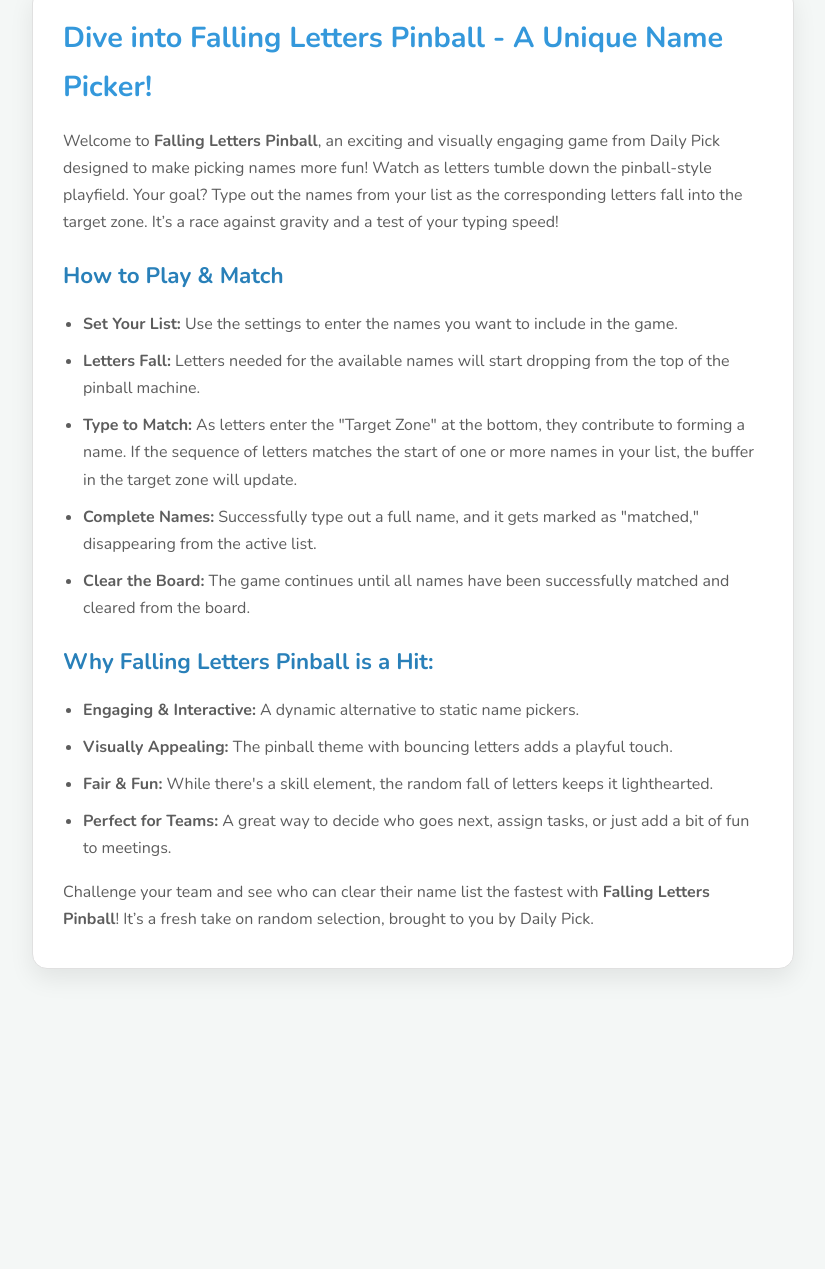
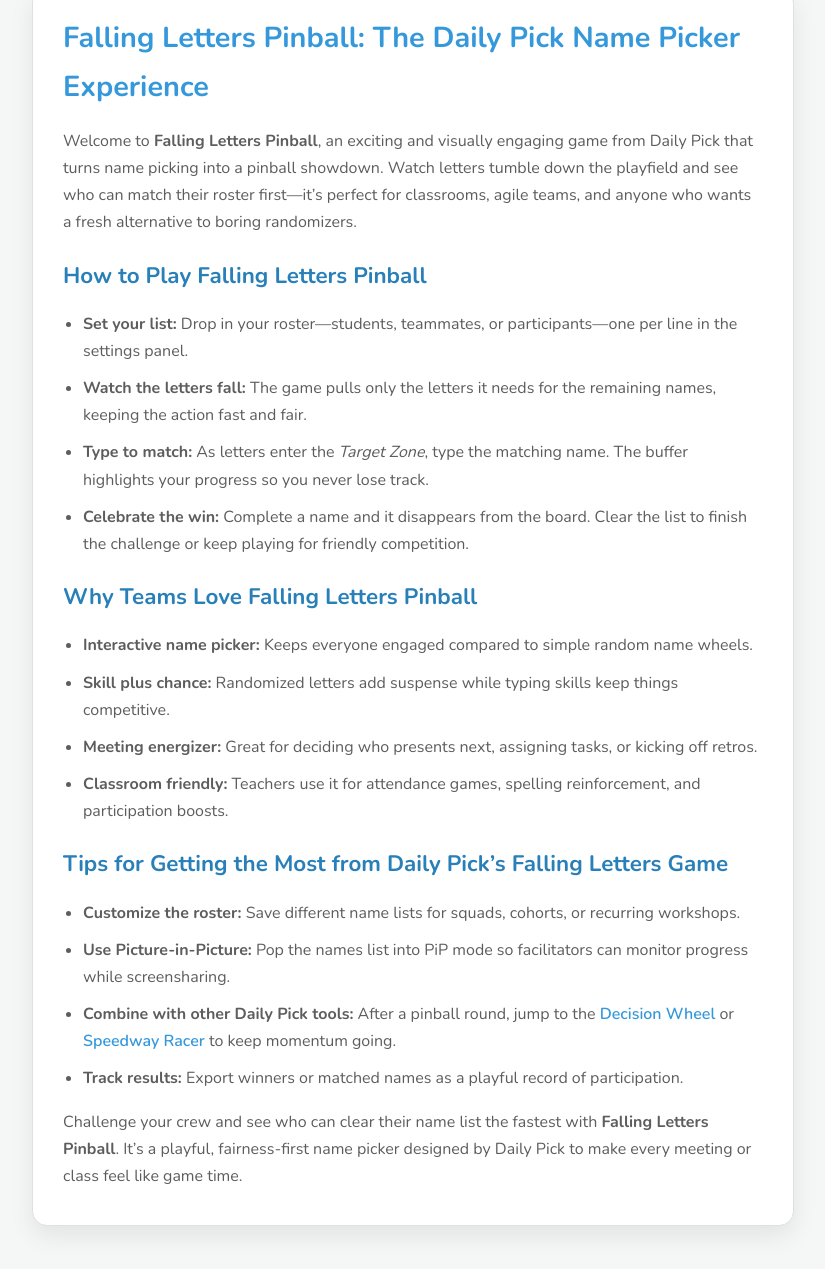
Before and after one commit to Dimakoua/dailypick, an Eleventy site: page letters/index.html in a window 1280 px wide. Shown: the part 879-2148 px from the top of the page, without its empty margins (227-1052 px from the left). Before the commit the page ends 1898 px from the top, so only its background shows below. Built offline with nearby package versions, Linux system fonts and the light colour scheme; Eleventy itself is replaced by a stand-in of ours; files that its build step writes are made by us from their sources.

Commit message:
improve SEO

```diff
--- a/letters/index.html
+++ b/letters/index.html
@@ -9,7 +9,7 @@
     <meta name="description"
         content="Play Falling Letters Pinball, a fun and interactive game to match names as they fall. A unique way to pick names for your team from Daily Pick.">
     <meta name="keywords"
-        content="falling letters, pinball game, name picker, interactive game, team game, daily pick, letter matching, office games, agile tools">
+        content="falling letters pinball, random name picker, interactive team game, classroom attendance game, agile icebreaker, meeting energizer, Daily Pick tools, letter matching challenge, remote team activity, fun name selection">
 
     <!-- Open Graph / Facebook -->
     <meta property="og:type" content="website">
@@ -17,6 +17,14 @@
     <meta property="og:title" content="Falling Letters Pinball - Engaging Name Picker | Daily Pick">
     <meta property="og:description" content="A fun pinball-style letter matching game to pick names.">
     <meta property="og:image" content="https://dailypick.dev/assets/og-image-main.png">
+    <meta property="og:image:alt" content="Screenshot of Daily Pick's Falling Letters Pinball name picker game with bouncing letters">
+
+    <!-- Twitter -->
+    <meta name="twitter:card" content="summary_large_image">
+    <meta name="twitter:title" content="Falling Letters Pinball - Engaging Name Picker | Daily Pick">
+    <meta name="twitter:description" content="Drop letters, type names, and pick teammates the playful way with Daily Pick's Falling Letters Pinball.">
+    <meta name="twitter:image" content="https://dailypick.dev/assets/og-image-main.png">
+    <meta name="twitter:image:alt" content="Screenshot of Daily Pick's Falling Letters Pinball name picker game with bouncing letters">
 
     <link rel="canonical" href="https://dailypick.dev/letters/">
     <!-- Favicon Links -->
@@ -33,6 +41,23 @@
     <link href="https://fonts.googleapis.com/css2?family=Nunito:wght@300;400;600;700&display=swap" rel="stylesheet">
     <link rel="stylesheet" href="style.css">
     <script src="/assets/js/results-pip.js" defer></script>
+    <script type="application/ld+json">
+    {
+        "@context": "https://schema.org",
+        "@type": "WebApplication",
+        "name": "Falling Letters Pinball",
+        "operatingSystem": "Any",
+        "applicationCategory": "GameApplication",
+        "url": "https://dailypick.dev/letters/",
+        "image": "https://dailypick.dev/assets/og-image-main.png",
+        "description": "Play Falling Letters Pinball, a Daily Pick mini-game that turns name picking into a fun pinball challenge.",
+        "publisher": {
+            "@type": "Organization",
+            "name": "Daily Pick",
+            "url": "https://dailypick.dev"
+        }
+    }
+    </script>
 </head>
 
 <body>
@@ -62,26 +87,33 @@
     </div>
 
     <div class="seo-content-area">
-        <h2>Dive into Falling Letters Pinball - A Unique Name Picker!</h2>
-        <p>Welcome to <strong>Falling Letters Pinball</strong>, an exciting and visually engaging game from Daily Pick designed to make picking names more fun! Watch as letters tumble down the pinball-style playfield. Your goal? Type out the names from your list as the corresponding letters fall into the target zone. It’s a race against gravity and a test of your typing speed!</p>
+        <h2>Falling Letters Pinball: The Daily Pick Name Picker Experience</h2>
+        <p>Welcome to <strong>Falling Letters Pinball</strong>, an exciting and visually engaging game from Daily Pick that turns name picking into a pinball showdown. Watch letters tumble down the playfield and see who can match their roster first—it’s perfect for classrooms, agile teams, and anyone who wants a fresh alternative to boring randomizers.</p>
 
-        <h3>How to Play & Match</h3>
+        <h3>How to Play Falling Letters Pinball</h3>
         <ul>
-            <li><strong>Set Your List:</strong> Use the settings to enter the names you want to include in the game.</li>
-            <li><strong>Letters Fall:</strong> Letters needed for the available names will start dropping from the top of the pinball machine.</li>
-            <li><strong>Type to Match:</strong> As letters enter the "Target Zone" at the bottom, they contribute to forming a name. If the sequence of letters matches the start of one or more names in your list, the buffer in the target zone will update.</li>
-            <li><strong>Complete Names:</strong> Successfully type out a full name, and it gets marked as "matched," disappearing from the active list.</li>
-            <li><strong>Clear the Board:</strong> The game continues until all names have been successfully matched and cleared from the board.</li>
+            <li><strong>Set your list:</strong> Drop in your roster—students, teammates, or participants—one per line in the settings panel.</li>
+            <li><strong>Watch the letters fall:</strong> The game pulls only the letters it needs for the remaining names, keeping the action fast and fair.</li>
+            <li><strong>Type to match:</strong> As letters enter the <em>Target Zone</em>, type the matching name. The buffer highlights your progress so you never lose track.</li>
+            <li><strong>Celebrate the win:</strong> Complete a name and it disappears from the board. Clear the list to finish the challenge or keep playing for friendly competition.</li>
         </ul>
 
-        <h3>Why Falling Letters Pinball is a Hit:</h3>
+        <h3>Why Teams Love Falling Letters Pinball</h3>
         <ul>
-            <li><strong>Engaging & Interactive:</strong> A dynamic alternative to static name pickers.</li>
-            <li><strong>Visually Appealing:</strong> The pinball theme with bouncing letters adds a playful touch.</li>
-            <li><strong>Fair & Fun:</strong> While there's a skill element, the random fall of letters keeps it lighthearted.</li>
-            <li><strong>Perfect for Teams:</strong> A great way to decide who goes next, assign tasks, or just add a bit of fun to meetings.</li>
+            <li><strong>Interactive name picker:</strong> Keeps everyone engaged compared to simple random name wheels.</li>
+            <li><strong>Skill plus chance:</strong> Randomized letters add suspense while typing skills keep things competitive.</li>
+            <li><strong>Meeting energizer:</strong> Great for deciding who presents next, assigning tasks, or kicking off retros.</li>
+            <li><strong>Classroom friendly:</strong> Teachers use it for attendance games, spelling reinforcement, and participation boosts.</li>
         </ul>
-        <p>Challenge your team and see who can clear their name list the fastest with <strong>Falling Letters Pinball</strong>! It’s a fresh take on random selection, brought to you by Daily Pick.</p>
+
+        <h3>Tips for Getting the Most from Daily Pick’s Falling Letters Game</h3>
+        <ul>
+            <li><strong>Customize the roster:</strong> Save different name lists for squads, cohorts, or recurring workshops.</li>
+            <li><strong>Use Picture-in-Picture:</strong> Pop the names list into PiP mode so facilitators can monitor progress while screensharing.</li>
+            <li><strong>Combine with other Daily Pick tools:</strong> After a pinball round, jump to the <a href="/wheel/">Decision Wheel</a> or <a href="/speedway/">Speedway Racer</a> to keep momentum going.</li>
+            <li><strong>Track results:</strong> Export winners or matched names as a playful record of participation.</li>
+        </ul>
+        <p>Challenge your crew and see who can clear their name list the fastest with <strong>Falling Letters Pinball</strong>. It’s a playful, fairness-first name picker designed by Daily Pick to make every meeting or class feel like game time.</p>
     </div>
     <script src="game.js"></script>
 </body>
```
Also changed, not shown: speedway/index.html (+52 -26 lines).
